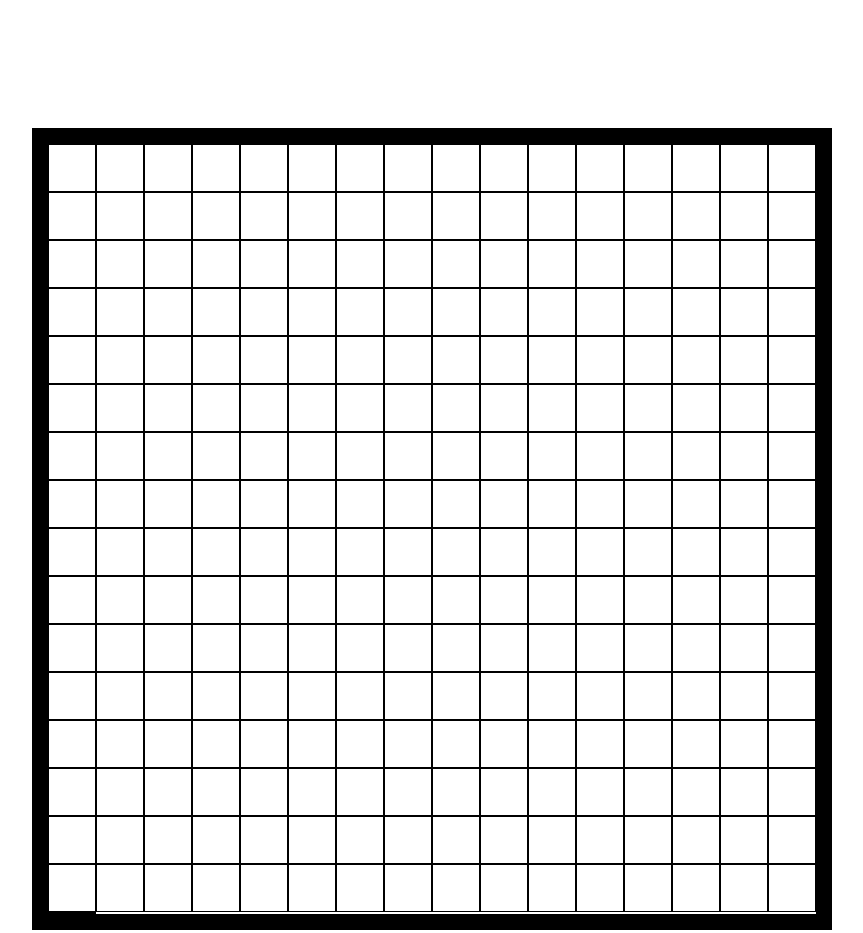
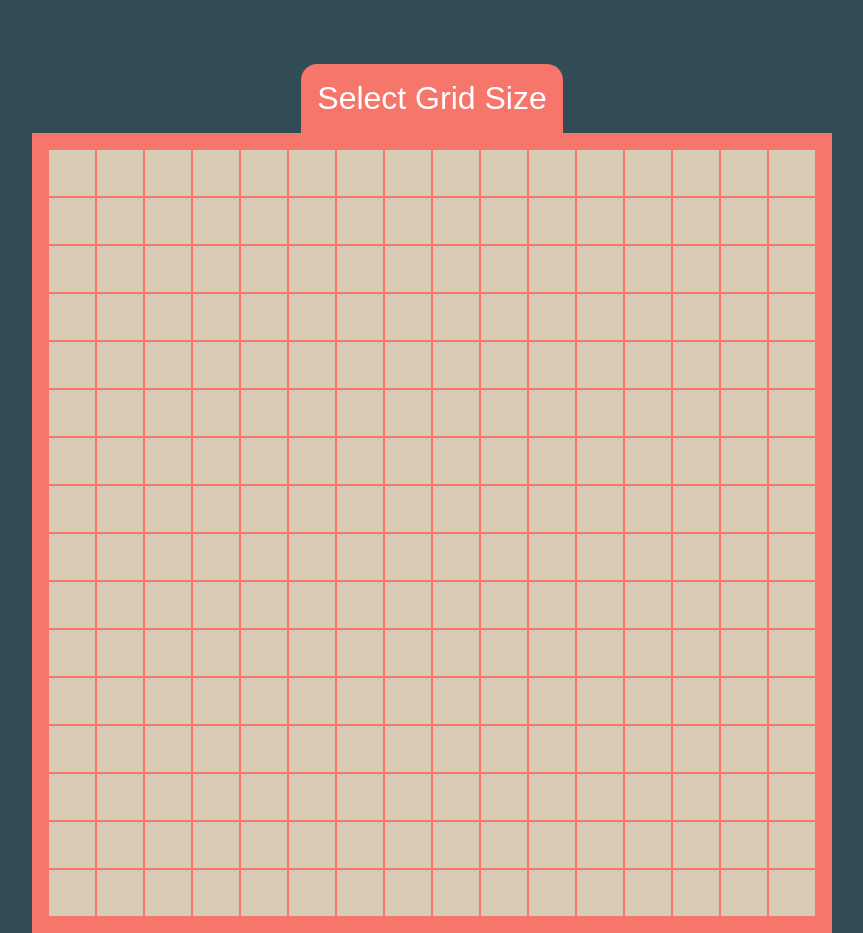
Before and after one commit to MortalChris/Etch-a-sketch, a plain HTML site: page index.html in a window 1280 px wide. Shown: the whole page, without its empty margins (208-1071 px from the left). Drawn offline with Linux system fonts and the light colour scheme.

Commit message:
Trying to make grid augmentive

```diff
--- a/app.js
+++ b/app.js
@@ -1,13 +1,21 @@
 const container = document.getElementById('container');
 const etch = document.getElementById('etch');
+const btn = document.getElementById('btn');
+const start = () =>{
 
+    btn.addEventListener('click', (event) => {
+        value = prompt("Please enter what grid size(?x?) do you want");
+        //return gridSum = value * value;
+    });
     //Creates 256 divs
     const createDiv = (num) =>{
-    for(let i = 0; i <= num; i++){
+        for(let i = 0; i < num; i++){
             let div = document.createElement("div");
             div.className = "sketch";
             etch.appendChild(div);
-        console.log([i]);
+            //etch.style.setProperty('grid-template-columns', 'repeat(' + value + ', 3rem)');
         }
     };
     createDiv(256);
+}
+start();
--- a/index.html
+++ b/index.html
@@ -9,6 +9,7 @@
 </head>
 <body>
 	<div id="container">
+        <button id="btn"> Select Grid Size</button>
         <div id="etch"></div>
     </div>
 </body>
--- a/styles.css
+++ b/styles.css
@@ -4,11 +4,12 @@
 }
 body{
     margin: auto;
+    background-color: #324C56;
     /* min-width: 50%;*/
 }
 
 #container{
-    margin: 8rem 0rem 0rem 0rem;
+    margin: 4rem 0rem 0rem 0rem;
     display: grid;
     display: flex;
 	flex-direction: column;
@@ -19,12 +20,32 @@ body{
     /*grid-template-columns: repeat(16, 1fr);
     grid-template-rows: repeat(16, 1fr);*/
 }
+
+
+/*Button*/
+#btn{
+    border: none;
+    border-radius: 1rem 1rem 0rem 0rem;
+    background-color: #F7766C;
+    padding: 1rem;
+    font-size: 2rem;
+    color: white;
+}
+#btn:hover{
+    background-color: #EE384C;
+}
+
+
 #etch{
     display: grid;
     grid-template-columns: repeat(16, 3rem);
-    grid-template-rows: repeat(16, 3rem);
-    border: 1rem solid black;
+    grid-auto-rows: 3rem;
+    border: 1rem solid #F7766C;
+    background-color: #D8CCB7;
 }
 .sketch{
-    border: 1px solid black;
+    border: 1px solid #F7766C;
 }
+.sketch:hover{
+    background-color: #EE384C;
+}
```
Lines whose indentation alone changed are shown as unchanged.
